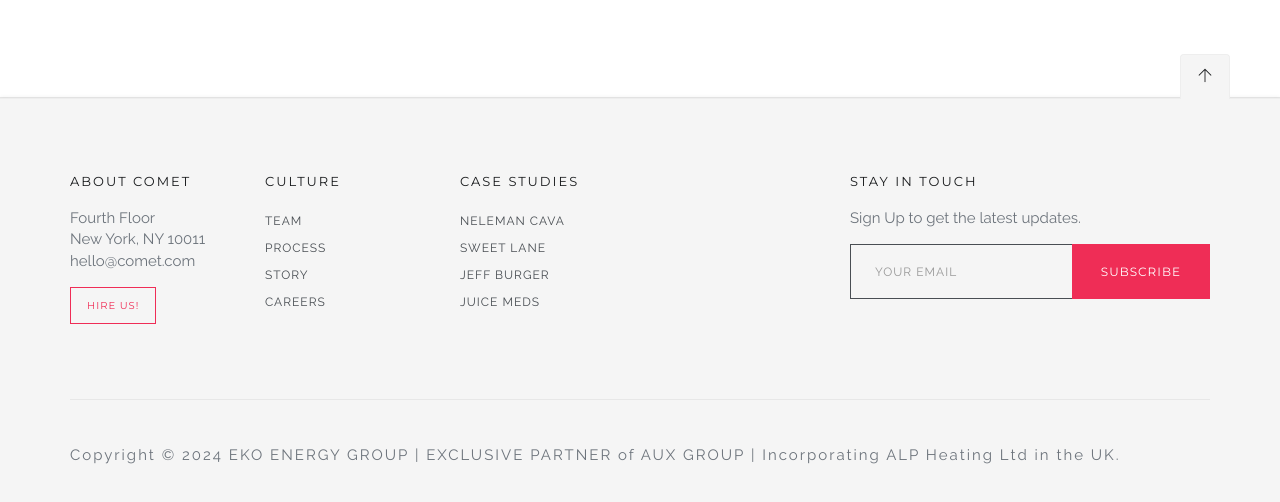
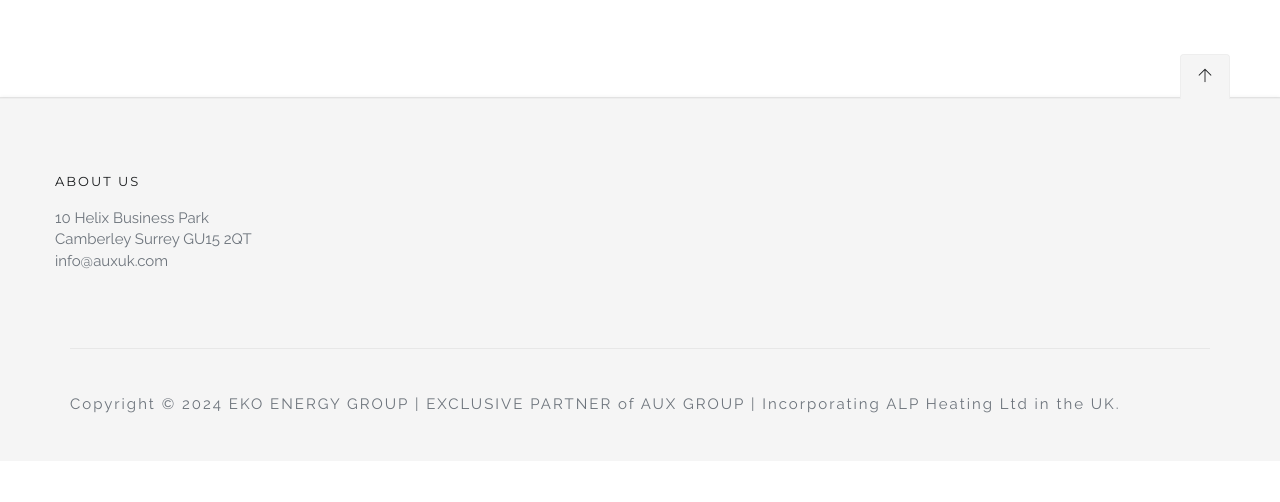
Before and after one commit to Aliiybar/auxuk.com, a plain HTML site: page index.html in a window 1280 px wide. Shown: the part 2702-3204 px from the top of the page. After the commit the page ends 3163 px from the top, so only its background shows below. Drawn offline with Linux system fonts and the light colour scheme; some packages are replaced by stand-ins of ours; a web font is replaced by a local one.

Commit message:
contact details

```diff
--- a/index.html
+++ b/index.html
@@ -226,74 +226,23 @@
           </a>
         </div>
         <div class="row">
-          <div class="col-md-6 ov-h">
+          <div class="col-md-12 ov-h">
             <div class="row">
-              <div class="col-sm-4">
+
                 <div class="widget">
-                  <h6 class="upper">About Comet</h6>
+                  <h6 class="upper">About Us</h6>
                   <p>
-                    <span>Fourth Floor</span>
-                    <span>New York, NY 10011</span>
-                    <span>hello@comet.com</span>
-                  </p><a href="#" class="btn btn-color-out btn-sm">Hire Us!</a>
+                    <span>10 Helix Business Park </span>
+                    <span>Camberley Surrey GU15 2QT</span>
+                    <span>info@auxuk.com</span>
+                  </p>
                 </div>
-              </div>
-              <div class="col-sm-4">
-                <div class="widget">
-                  <h6 class="upper">Culture</h6>
-                  <ul class="list-unstyled">
-                    <li>
-                      <a href="#">Team</a>
-                    </li>
-                    <li>
-                      <a href="#">Process</a>
-                    </li>
-                    <li>
-                      <a href="#">Story</a>
-                    </li>
-                    <li>
-                      <a href="#">Careers</a>
-                    </li>
-                  </ul>
-                </div>
-              </div>
-              <div class="col-sm-4">
-                <div class="widget">
-                  <h6 class="upper">Case Studies</h6>
-                  <ul class="list-unstyled">
-                    <li>
-                      <a href="portfolio-single-1.html">Neleman Cava</a>
-                    </li>
-                    <li>
-                      <a href="portfolio-single-2.html">Sweet Lane</a>
-                    </li>
-                    <li>
-                      <a href="portfolio-single-3.html">Jeff Burger</a>
-                    </li>
-                    <li>
-                      <a href="portfolio-single-1.html">Juice Meds</a>
-                    </li>
-                  </ul>
-                </div>
-              </div>
+
+
             </div>
           </div>
           <div class="col-md-4 col-md-offset-2">
-            <div class="row">
-              <div class="col-md-12">
-                <div class="widget">
-                  <h6 class="upper">Stay in touch</h6>
-                  <p>Sign Up to get the latest updates.</p>
-                  <div class="footer-newsletter">
-                    <form data-mailchimp="true" class="inline-form">
-                      <div class="input-group">
-                        <input type="email" name="email" placeholder="Your Email" class="form-control"><span class="input-group-btn"><button type="submit" data-loading-text="Loading..." class="btn btn-color">Subscribe</button></span>
-                      </div>
-                    </form>
-                  </div>
-                </div>
-              </div>
-            </div>
+
           </div>
         </div>
         <!-- end of row-->
```
